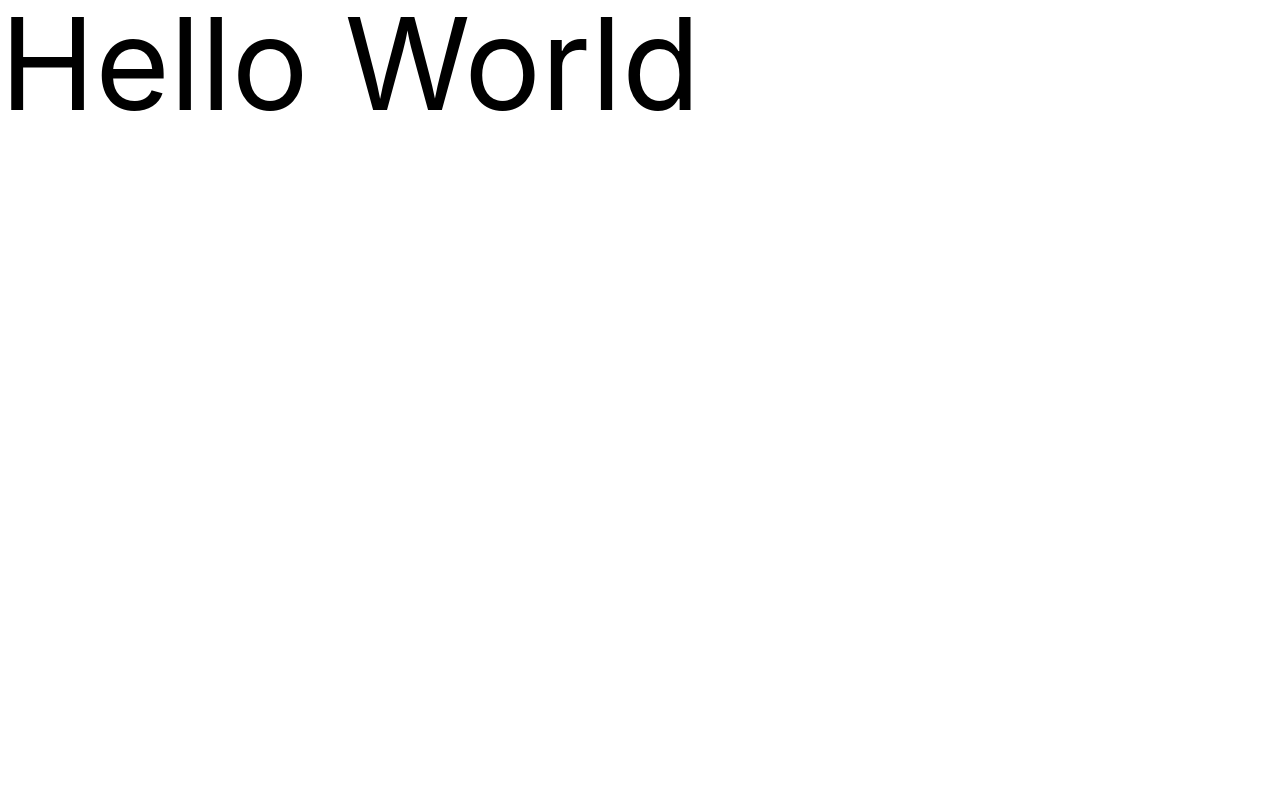
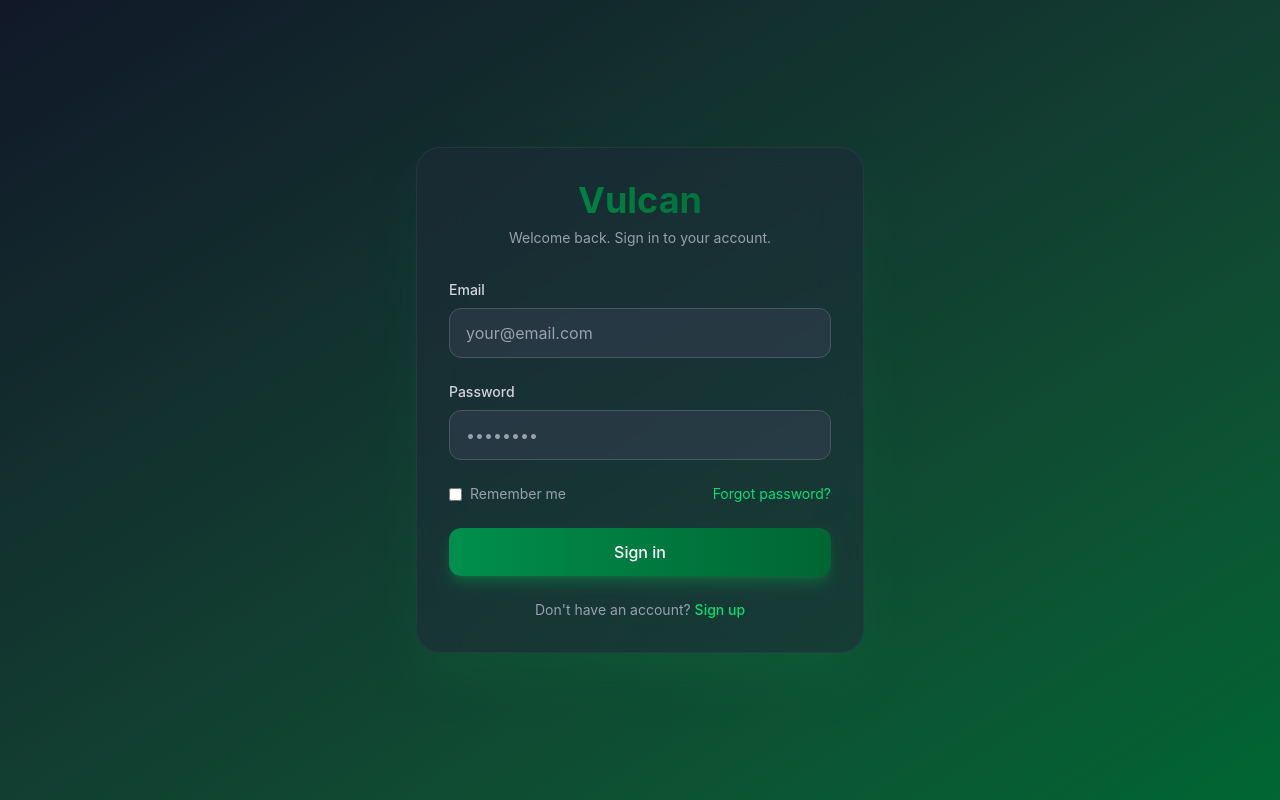
Before and after one commit to Erasmus-Slovenia/Vulcan, a React (Vite) app in the folder frontend/: page /login in a window 1280 px wide. Built offline with nearby package versions, Linux system fonts and the light colour scheme.

Commit message:
made login page and structure of folders

```diff
--- a/frontend/package.json
+++ b/frontend/package.json
@@ -11,7 +11,8 @@
   },
   "dependencies": {
     "react": "^19.2.4",
-    "react-dom": "^19.2.4"
+    "react-dom": "^19.2.4",
+    "react-router-dom": "^7.13.2"
   },
   "devDependencies": {
     "@eslint/js": "^9.39.4",
--- a/frontend/src/App.tsx
+++ b/frontend/src/App.tsx
@@ -1,6 +1,15 @@
+import { BrowserRouter as Router, Routes, Route, Navigate } from 'react-router-dom'
+import LoginPage from './features/auth/LoginPage'
+
 function App() {
   return (
-    <h1 className="text-9xl">Hello World</h1>
+    <Router>
+      <Routes>
+        <Route path="/" element={<Navigate to="/login" />} />
+        <Route path="/login" element={<LoginPage />} />
+        {/* Add new pages here */}
+      </Routes>
+    </Router>
   )
 }
-export default App;
+export default App
--- /dev/null
+++ b/frontend/src/features/auth/LoginPage.tsx
@@ -0,0 +1,55 @@
+function LoginPage() {
+    return (
+        <div className="min-h-screen bg-linear-to-br from-gray-900 to-[#006633] flex items-center justify-center p-4 text-white">
+            <div className="w-full max-w-md">
+                <div className="bg-gray-800/50 backdrop-blur-xl border border-gray-700/50 rounded-3xl p-8 shadow-2xl shadow-green-500/10">
+                    <div className="text-center mb-8">
+                        <h1 className="text-4xl font-bold bg-linear-to-r from-[#008F4D] to-[#006633] bg-clip-text text-transparent mb-2">
+                            Vulcan
+                        </h1>
+                        <p className="text-gray-400 text-sm">Welcome back. Sign in to your account.</p>
+                    </div>
+                    <form className="space-y-6">
+                        <div>
+                            <label className="block text-sm font-medium text-gray-300 mb-2">Email</label>
+                            <input
+                                type="email"
+                                className="w-full px-4 py-3 bg-gray-700/50 border border-gray-600 rounded-xl text-white placeholder-gray-400 focus:outline-none focus:ring-2 focus:ring-green-500/50 focus:border-transparent transition-all duration-300"
+                                placeholder="your@email.com"
+                                required
+                            />
+                        </div>
+                        <div>
+                            <label className="block text-sm font-medium text-gray-300 mb-2">Password</label>
+                            <input
+                                type="password"
+                                className="w-full px-4 py-3 bg-gray-700/50 border border-gray-600 rounded-xl text-white placeholder-gray-400 focus:outline-none focus:ring-2 focus:ring-green-500/50 focus:border-transparent transition-all duration-300"
+                                placeholder="••••••••"
+                                required
+                            />
+                        </div>
+                        <div className="flex items-center justify-between text-sm">
+                            <label className="flex items-center text-gray-400">
+                                <input type="checkbox" className="rounded border-gray-600 text-green-500 focus:ring-green-500 mr-2" />
+                                Remember me
+                            </label>
+                            <a href="#" className="text-green-400 hover:text-green-300 transition-colors">Forgot password?</a>
+                        </div>
+                        <button
+                            type="submit"
+                            className="w-full bg-linear-to-r from-[#008F4D] to-[#006633] hover:from-green-600 hover:to-green-700 text-white font-medium py-3 px-4 rounded-xl focus:outline-none focus:ring-4 focus:ring-green-500/30 shadow-lg shadow-green-500/25 hover:shadow-xl hover:shadow-green-500/40 transition-all duration-300 transform hover:-translate-y-0.5"
+                        >
+                            Sign in
+                        </button>
+                    </form>
+                    <p className="text-center mt-6 text-sm text-gray-400">
+                        Don't have an account?{' '}
+                        <a href="#" className="text-green-400 font-medium hover:text-green-300 transition-colors">Sign up</a>
+                    </p>
+                </div>
+            </div>
+        </div>
+    );
+}
+
+export default LoginPage;
```
Also changed, not shown: 1 other file (tests, documents, lock files or other folders).
